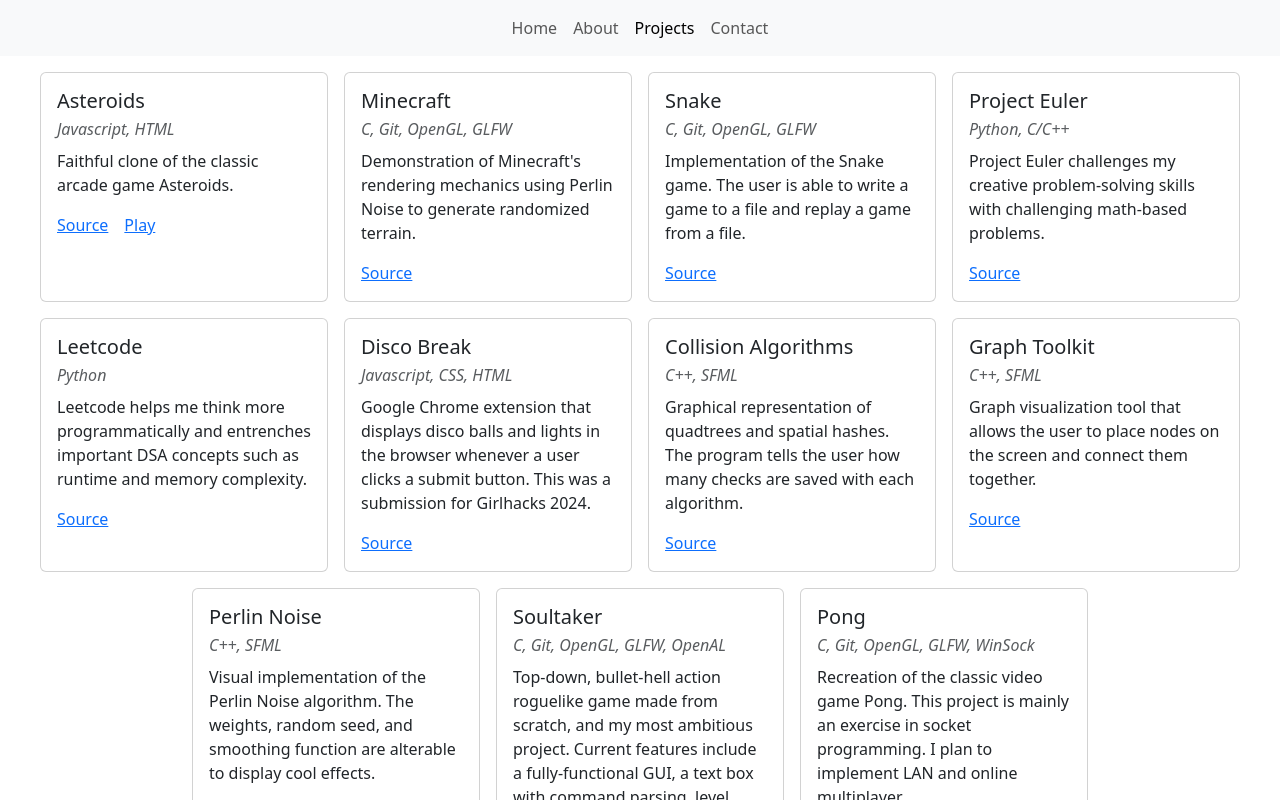
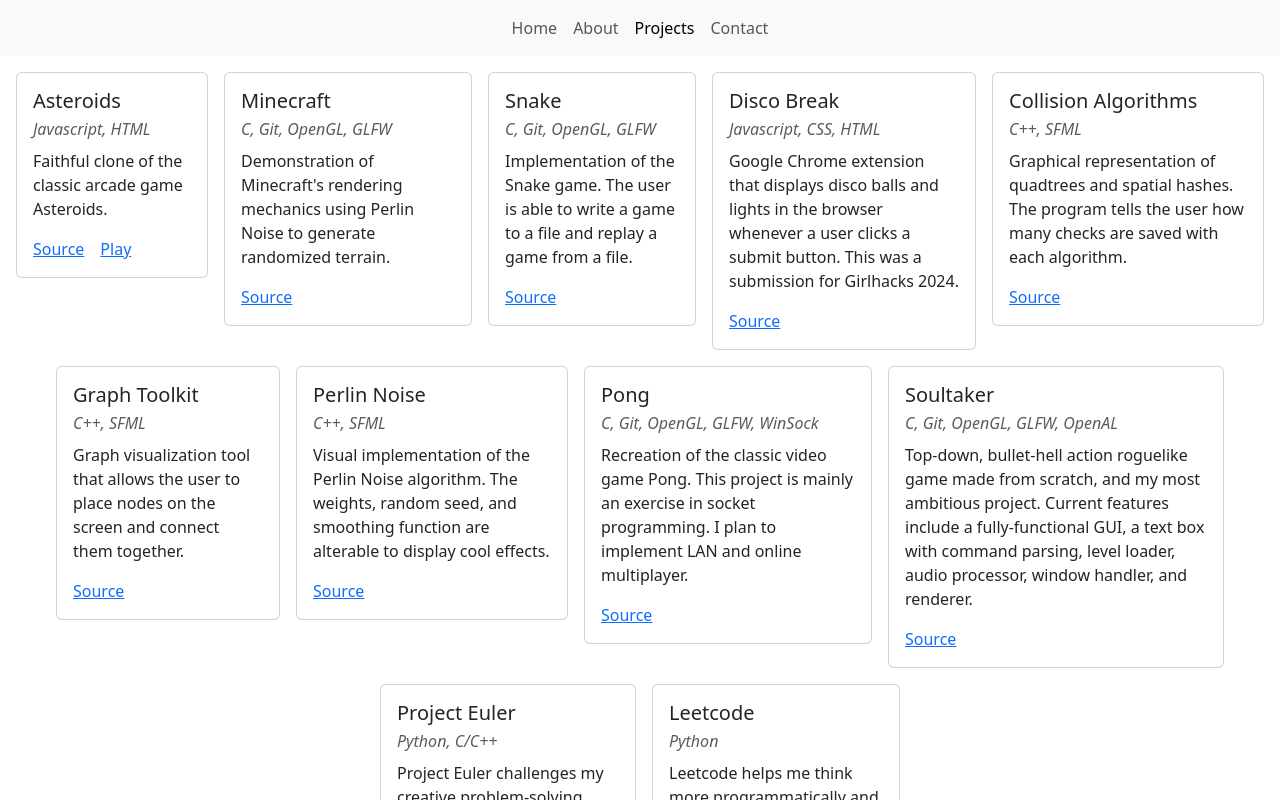
Before and after one commit to dominicattal/dominicattal.github.io, a React (Create React App) app: page /projects in a window 1280 px wide. Shown: the top 800 px of the page. Built offline with nearby package versions, Linux system fonts and the light colour scheme.

Commit message:
projects page done

```diff
--- a/src/components/Projects/Asteroids.js
+++ b/src/components/Projects/Asteroids.js
@@ -1,12 +1,12 @@
 function Asteroids() {
   return (
-    <div className="card" style={{ width: "18rem"}}>
+    <div className="card align-self-start" style={{ width: "12rem"}}>
       <div className="card-body">
         <h5 className="card-title">Asteroids</h5>
         <p className="card-subtitle mb-2 text-body-secondary"><em>Javascript, HTML</em></p>
         <p className="card-text">Faithful clone of the classic arcade game Asteroids.</p>
-        <a href="#" class="card-link">Source</a>
-        <a href="#" class="card-link">Play</a>
+        <a href="https://github.com/dominicattal/asteroids" class="card-link">Source</a>
+        <a href="https://web.njit.edu/~da526/" class="card-link">Play</a>
       </div>
     </div>
   )
--- a/src/components/Projects/Collision.js
+++ b/src/components/Projects/Collision.js
@@ -1,6 +1,6 @@
 function Collision() {
   return (
-    <div className="card" style={{ width: "18rem"}}>
+    <div className="card align-self-start" style={{ width: "17rem"}}>
       <div className="card-body">
         <h5 className="card-title">Collision Algorithms</h5>
         <p className="card-subtitle mb-2 text-body-secondary"><em>C++, SFML</em></p>
--- a/src/components/Projects/DiscoBreak.js
+++ b/src/components/Projects/DiscoBreak.js
@@ -1,6 +1,6 @@
 function DiscoBreak() {
   return (
-    <div className="card" style={{ width: "18rem"}}>
+    <div className="card align-self-start" style={{ width: "16.5rem"}}>
       <div className="card-body">
         <h5 className="card-title">Disco Break</h5>
         <p className="card-subtitle mb-2 text-body-secondary"><em>Javascript, CSS, HTML</em></p>
@@ -9,7 +9,7 @@ function DiscoBreak() {
           in the browser whenever a user clicks a submit button. This was
           a submission for Girlhacks 2024.
         </p>
-        <a href="#" class="card-link">Source</a>
+        <a href="https://github.com/dominicattal/Disco-Break" class="card-link">Source</a>
       </div>
     </div>
   )
--- a/src/components/Projects/Graph.js
+++ b/src/components/Projects/Graph.js
@@ -1,6 +1,6 @@
 function Graph() {
   return (
-    <div className="card" style={{ width: "18rem"}}>
+    <div className="card align-self-start" style={{ width: "14rem"}}>
       <div className="card-body">
         <h5 className="card-title">Graph Toolkit</h5>
         <p className="card-subtitle mb-2 text-body-secondary"><em>C++, SFML</em></p>
@@ -8,7 +8,7 @@ function Graph() {
           Graph visualization tool that allows the user to place
           nodes on the screen and connect them together.
         </p>
-        <a href="#" class="card-link">Source</a>
+        <a href="https://github.com/dominicattal/graph" class="card-link">Source</a>
       </div>
     </div>
   )
--- a/src/components/Projects/Leetcode.js
+++ b/src/components/Projects/Leetcode.js
@@ -1,6 +1,6 @@
 function Leetcode() {
   return (
-    <div className="card" style={{ width: "18rem"}}>
+    <div className="card align-self-start" style={{ width: "15.5rem"}}>
       <div className="card-body">
         <h5 className="card-title">Leetcode</h5>
         <p className="card-subtitle mb-2 text-body-secondary"><em>Python</em></p>
--- a/src/components/Projects/Minecraft.js
+++ b/src/components/Projects/Minecraft.js
@@ -1,6 +1,6 @@
 function Minecraft() {
   return (
-    <div className="card align-self-start" style={{ width: "18rem"}}>
+    <div className="card align-self-start" style={{ width: "15.5rem"}}>
       <div className="card-body">
         <h5 className="card-title">Minecraft</h5>
         <p className="card-subtitle mb-2 text-body-secondary"><em>C, Git, OpenGL, GLFW</em></p>
@@ -8,7 +8,7 @@ function Minecraft() {
           Demonstration of Minecraft's rendering mechanics using
           Perlin Noise to generate randomized terrain.
         </p>
-        <a href="#" class="card-link">Source</a>
+        <a href="https://github.com/dominicattal/minecraft-clone" class="card-link">Source</a>
       </div>
     </div>
   )
--- a/src/components/Projects/PerlinNoise.js
+++ b/src/components/Projects/PerlinNoise.js
@@ -1,6 +1,6 @@
 function PerlinNoise() {
   return (
-    <div className="card" style={{ width: "18rem"}}>
+    <div className="card align-self-start" style={{ width: "17rem"}}>
       <div className="card-body">
         <h5 className="card-title">Perlin Noise</h5>
         <p className="card-subtitle mb-2 text-body-secondary"><em>C++, SFML</em></p>
@@ -9,7 +9,7 @@ function PerlinNoise() {
           The weights, random seed, and smoothing function are alterable
           to display cool effects.
         </p>
-        <a href="#" class="card-link">Source</a>
+        <a href="https://github.com/dominicattal/perlin-noise" class="card-link">Source</a>
       </div>
     </div>
   )
--- a/src/components/Projects/Pong.js
+++ b/src/components/Projects/Pong.js
@@ -1,6 +1,6 @@
 function Pong() {
   return (
-    <div className="card" style={{ width: "18rem"}}>
+    <div className="card align-self-start" style={{ width: "18rem"}}>
       <div className="card-body">
         <h5 className="card-title">Pong</h5>
         <p className="card-subtitle mb-2 text-body-secondary"><em>C, Git, OpenGL, GLFW, WinSock</em></p>
@@ -9,7 +9,7 @@ function Pong() {
           an exercise in socket programming. I plan to implement LAN and
           online multiplayer.
         </p>
-        <a href="#" class="card-link">Source</a>
+        <a href="https://github.com/dominicattal/pong" class="card-link">Source</a>
       </div>
     </div>
   )
--- a/src/components/Projects/ProjectEuler.js
+++ b/src/components/Projects/ProjectEuler.js
@@ -1,12 +1,13 @@
 function ProjectEuler() {
   return (
-    <div className="card" style={{ width: "18rem"}}>
+    <div className="card align-self-start" style={{ width: "16rem"}}>
       <div className="card-body">
         <h5 className="card-title">Project Euler</h5>
         <p className="card-subtitle mb-2 text-body-secondary"><em>Python, C/C++</em></p>
         <p className="card-text">
           Project Euler challenges my creative problem-solving skills with
-          challenging math-based problems.
+          challenging math-based problems. Currently, I have solved about
+          175 problems.
         </p>
         <a href="https://github.com/dominicattal/dsa/tree/main/project-euler/000" class="card-link">Source</a>
       </div>
--- a/src/components/Projects/Snake.js
+++ b/src/components/Projects/Snake.js
@@ -1,6 +1,6 @@
 function Snake() {
   return (
-    <div className="card" style={{width: "18rem"}}>
+    <div className="card align-self-start" style={{width: "13rem"}}>
       <div className="card-body">
         <h5 className="card-title">Snake</h5>
         <p className="card-subtitle mb-2 text-body-secondary"><em>C, Git, OpenGL, GLFW</em></p>
--- a/src/components/Projects/Soultaker.js
+++ b/src/components/Projects/Soultaker.js
@@ -1,6 +1,6 @@
 function Soultaker() {
   return (
-    <div className="card" style={{width: "18rem"}}>
+    <div className="card align-self-start" style={{width: "21rem"}}>
       <div className="card-body">
         <h5 className="card-title">Soultaker</h5>
         <p className="card-subtitle mb-2 text-body-secondary"><em>C, Git, OpenGL, GLFW, OpenAL</em></p>
@@ -10,7 +10,7 @@ function Soultaker() {
           a text box with command parsing, level loader, audio processor,
           window handler, and renderer.
         </p>
-        <a href="#" class="card-link">Source</a>
+        <a href="https://github.com/dominicattal/soultaker" class="card-link">Source</a>
       </div>
     </div>
   )
--- a/src/pages/Projects.js
+++ b/src/pages/Projects.js
@@ -17,14 +17,15 @@ function Projects() {
       <Asteroids />
       <Minecraft />
       <Snake />
-      <ProjectEuler />
-      <Leetcode />
+
       <DiscoBreak />
       <Collision />
       <Graph />
       <PerlinNoise />
+      <Pong />
       <Soultaker />
-      <Pong />
+      <ProjectEuler />
+      <Leetcode />
     </div>
   )
 }
```
